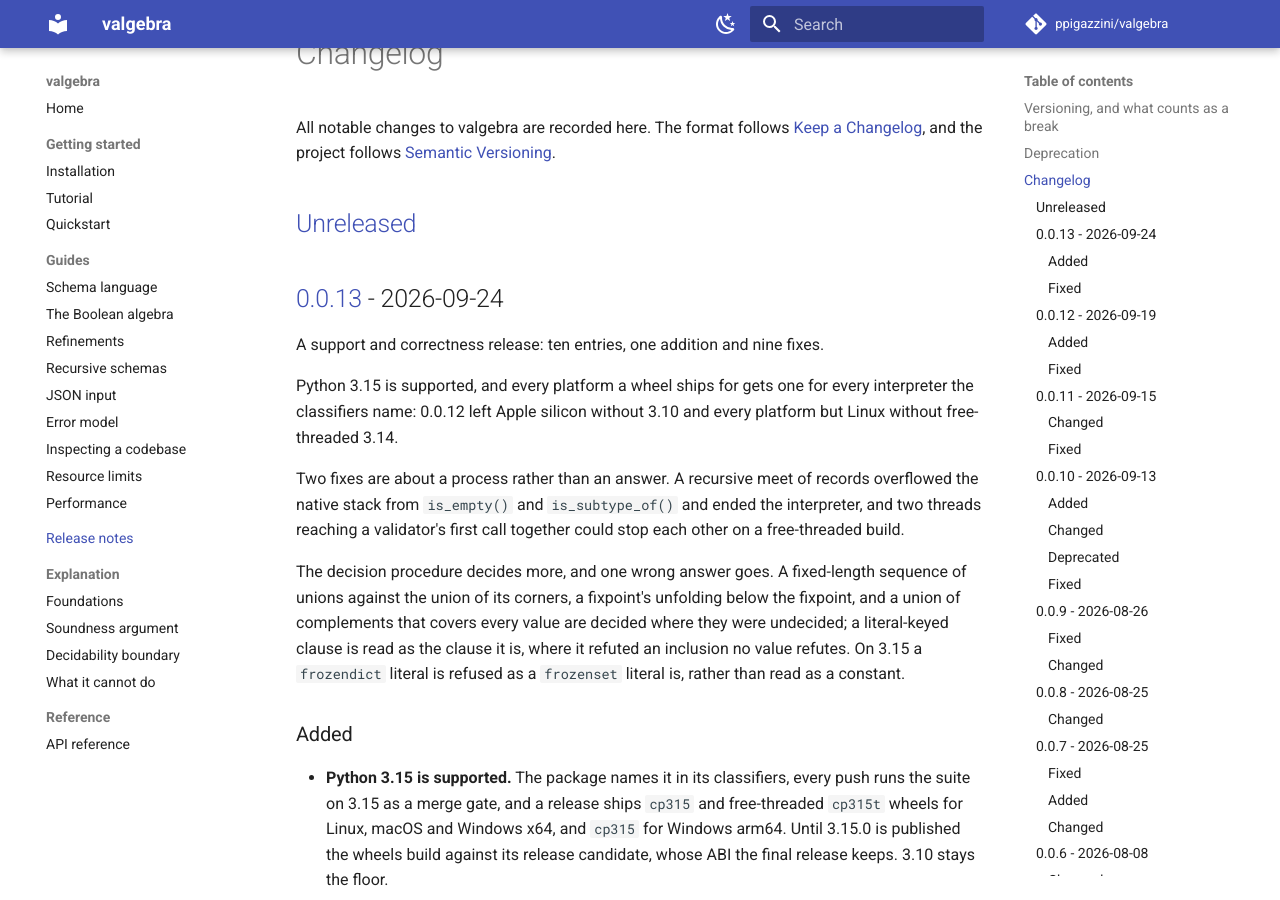
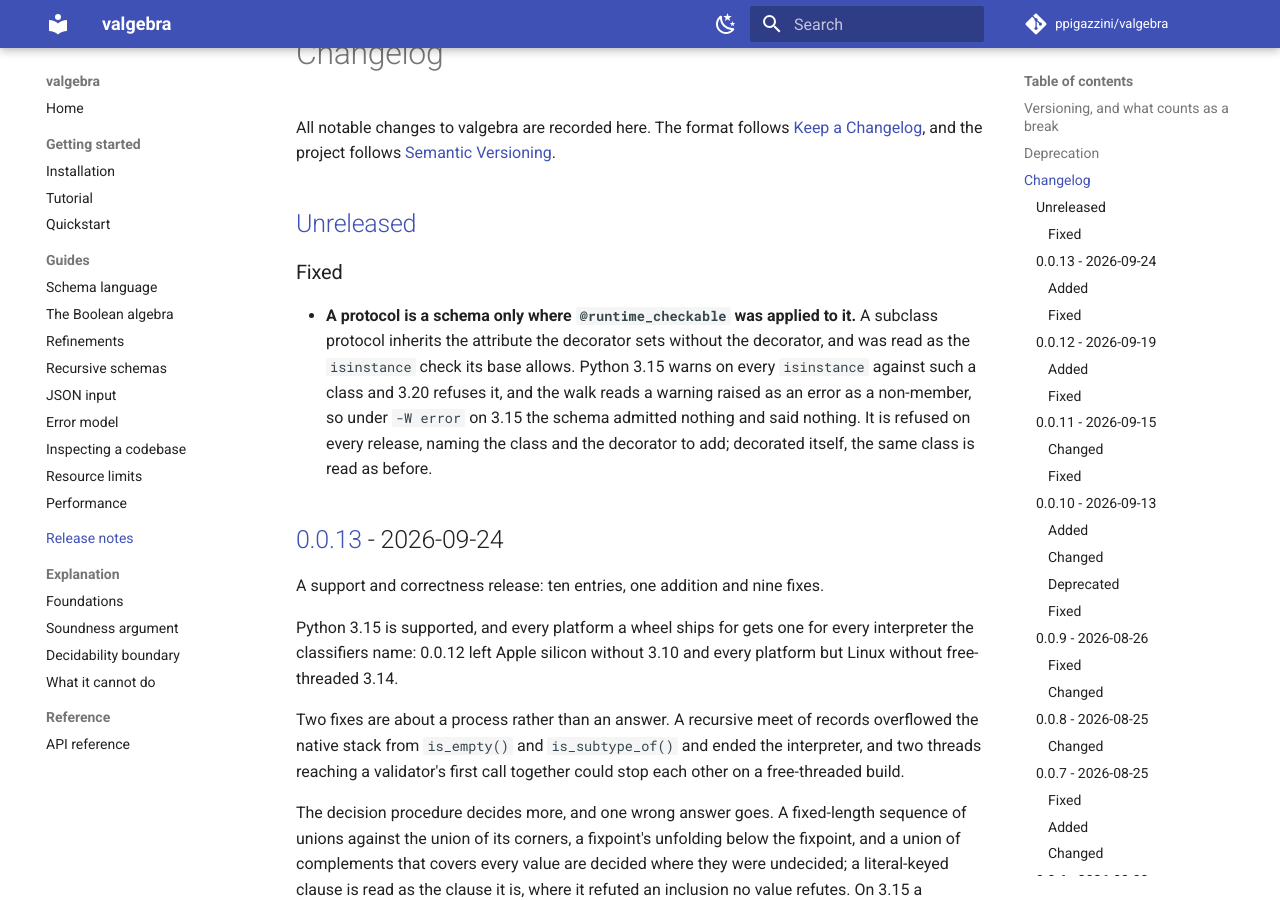
Before and after one commit to ppigazzini/valgebra, an MkDocs documentation site: the page built from docs/12-changelog.md, in a window 1280 px wide and 900 px high, scrolled down 890 px. Built offline with MkDocs 1.6.1 and Material for MkDocs 9.7.7, drawn with Linux system fonts in a browser that asks for light colours; comment, search, counter and statistics services are not loaded.

Commit message:
fix: a protocol says for itself that it is runtime-checkable
A Protocol is a schema only where @runtime_checkable was applied to the
class itself. The frontend reads the attribute the decorator writes into
the class's own namespace, which typing and typing_extensions set alike
on every supported release, and refuses a subclass protocol that inherits
it from a base, naming the class and the decorator to add.

Python 3.15 warns on every isinstance against such a class and 3.20
raises, and the walk reads a warning raised as an error as a non-member,
so under -W error the schema would admit nothing and report nothing. The
refusal is the same on every release. Decorated itself, the same class is
read as the isinstance check it names and checks without a warning.

```diff
--- a/CHANGELOG.md
+++ b/CHANGELOG.md
@@ -13,7 +13,20 @@ Every feat/fix commit this section accounts for, oldest first; held to
 a caller cannot see: a step of the set representation that changed no
 answer of its own, or a repair to a change not yet released.
 
+- fix: a protocol says for itself that it is runtime-checkable
+
 -->
+
+### Fixed
+
+- **A protocol is a schema only where `@runtime_checkable` was applied to
+  it.** A subclass protocol inherits the attribute the decorator sets without
+  the decorator, and was read as the `isinstance` check its base allows. Python
+  3.15 warns on every `isinstance` against such a class and 3.20 refuses it,
+  and the walk reads a warning raised as an error as a non-member, so under
+  `-W error` on 3.15 the schema admitted nothing and said nothing. It is refused
+  on every release, naming the class and the decorator to add; decorated
+  itself, the same class is read as before.
 
 ## [0.0.13] - 2026-09-24
 
```
Also changed, not shown: docs/03-schema-language.md (+2 -2 lines), docs/dev/03-frontend.md (+10 -3 lines), 5 other files.
